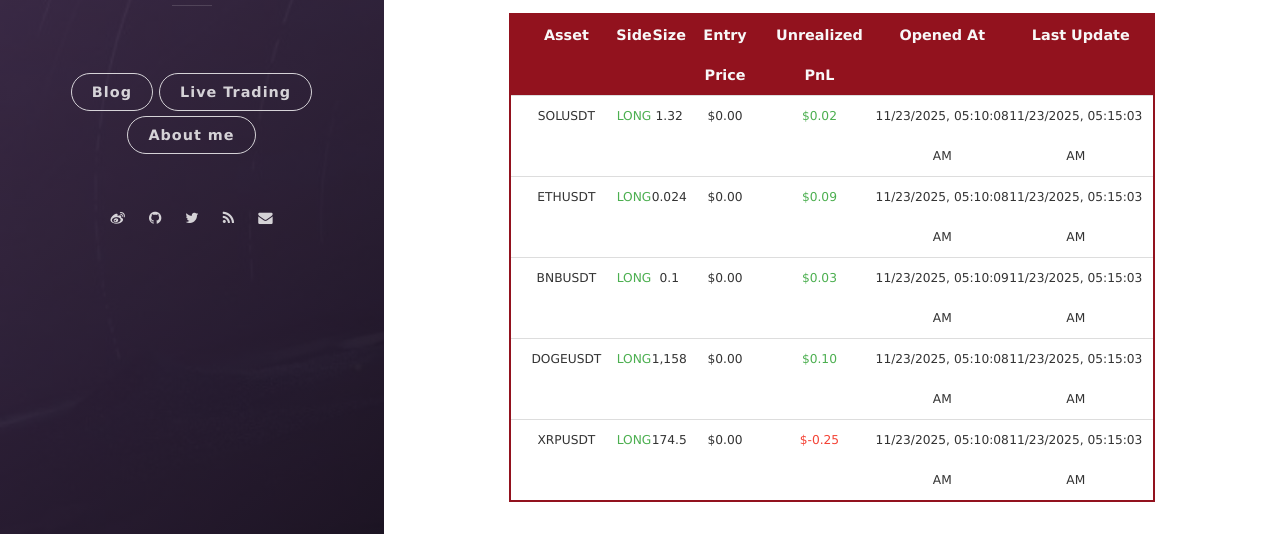
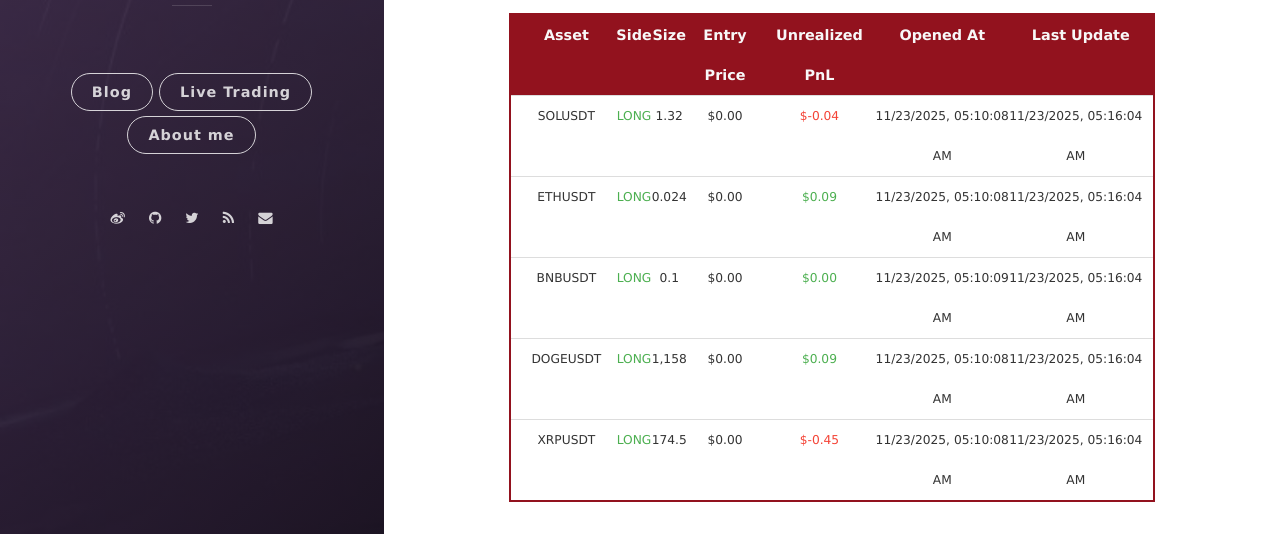
Before and after one commit to leeyegy/leeyegy.github.io, a Jekyll site: the page built from live-trading.html, in a window 1280 px wide and 1188 px high. Shown: the part 586-1120 px from the top of the window. Built offline with Jekyll 4.4.1, drawn with Linux system fonts in a browser that asks for light colours; nearby versions of some CDN libraries.

Commit message:
AccountMonitor: refresh positions 2025-11-23T13:16:04+08:00

```diff
--- a/assets/data/binance/positions.json
+++ b/assets/data/binance/positions.json
@@ -4,44 +4,44 @@
     "side": "LONG",
     "size": 1.32,
     "entryPrice": 0.0,
-    "unrealizedPnl": 0.02024868,
+    "unrealizedPnl": -0.0396,
     "openedAt": "2025-11-23T13:10:08+08:00",
-    "reportedAt": "2025-11-23T13:15:03+08:00"
+    "reportedAt": "2025-11-23T13:16:04+08:00"
   },
   {
     "symbol": "ETHUSDT",
     "side": "LONG",
     "size": 0.024,
     "entryPrice": 0.0,
-    "unrealizedPnl": 0.09077023,
+    "unrealizedPnl": 0.08949786,
     "openedAt": "2025-11-23T13:10:08+08:00",
-    "reportedAt": "2025-11-23T13:15:03+08:00"
+    "reportedAt": "2025-11-23T13:16:04+08:00"
   },
   {
     "symbol": "BNBUSDT",
     "side": "LONG",
     "size": 0.1,
     "entryPrice": 0.0,
-    "unrealizedPnl": 0.034,
+    "unrealizedPnl": 0.0004273,
     "openedAt": "2025-11-23T13:10:09+08:00",
-    "reportedAt": "2025-11-23T13:15:03+08:00"
+    "reportedAt": "2025-11-23T13:16:04+08:00"
   },
   {
     "symbol": "DOGEUSDT",
     "side": "LONG",
     "size": 1158.0,
     "entryPrice": 0.0,
-    "unrealizedPnl": 0.1028883,
+    "unrealizedPnl": 0.09264,
     "openedAt": "2025-11-23T13:10:08+08:00",
-    "reportedAt": "2025-11-23T13:15:03+08:00"
+    "reportedAt": "2025-11-23T13:16:04+08:00"
   },
   {
     "symbol": "XRPUSDT",
     "side": "LONG",
     "size": 174.5,
     "entryPrice": 0.0,
-    "unrealizedPnl": -0.25381199,
+    "unrealizedPnl": -0.45049618,
     "openedAt": "2025-11-23T13:10:08+08:00",
-    "reportedAt": "2025-11-23T13:15:03+08:00"
+    "reportedAt": "2025-11-23T13:16:04+08:00"
   }
 ]
```
